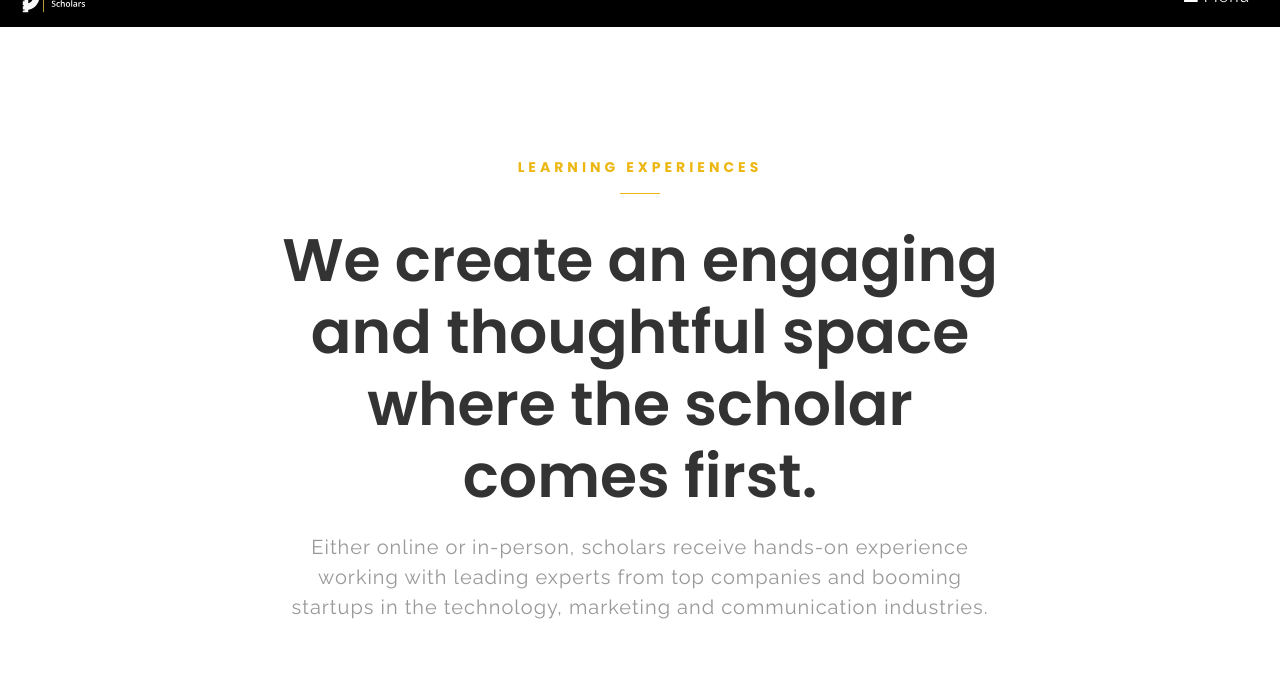
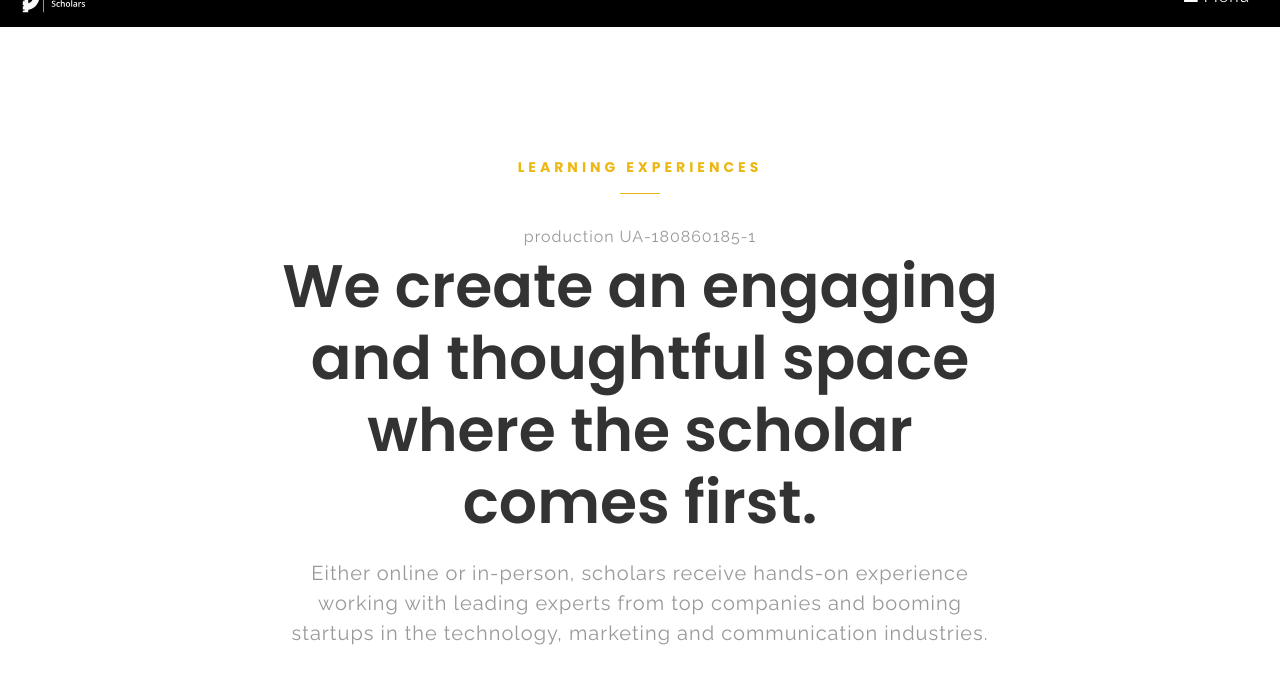
Before and after one commit to theTutorB/tutord-scholars-website, a Jekyll site: the page built from index.html, in a window 1280 px wide and 900 px high, scrolled down 871 px, cut to the strip 33-717 px from the top of the window. Built offline with Jekyll 4.4.1, drawn with Linux system fonts in a browser that asks for light colours; the list of posts is cut into pages by our own code.

```diff
--- a/_config.yml
+++ b/_config.yml
@@ -25,6 +25,7 @@ baseurl: "" # the subpath of your site, e.g. /blog
 url: "https://scholars.tutord.io" # the base hostname & protocol for your site, e.g. http://example.com
 instagram_username: tutordscholars
 github_username: theTutorB
+google_analytics: "UA-180860185-1"
 # Build settings
 markdown: kramdown
 theme: minima
--- a/_includes/head.html
+++ b/_includes/head.html
@@ -6,6 +6,12 @@
   <title>{% if page.title %}{{ page.title | escape }}{% else %}{{ site.title | escape }}{% endif %}</title>
   <meta name="description" content="{{ page.excerpt | default: site.description | strip_html | normalize_whitespace | truncate: 160 | escape }}">
 
+  <script>
+    console.log('about to check for google_analytics..');
+  </script>
+  {% if jekyll.environment == 'production' and site.google_analytics %}
+    {% include google-analytics.html %}
+  {% endif %}
   {% for path in site.data.assets.css %}
 
     {%- if path contains '://' -%}
@@ -20,8 +26,4 @@
   <link rel="icon" type="image/png" href="{{ page.url | absolute_url }}assets/images/favicon.ico">
   <link rel="canonical" href="{{ page.url | replace:'index.html','' | absolute_url }}">
   <link rel="alternate" type="application/rss+xml" title="{{ site.title | escape }}" href="{{ "/feed.xml" | relative_url }}">
-
-  {% if jekyll.environment == 'production' and site.google_analytics %}
-    {% include google-analytics.html %}
-  {% endif %}
 </head>
--- a/index.html
+++ b/index.html
@@ -150,6 +149,10 @@ courses:
     <div class='large-8 columns large-centered'>
       <div class="section-title">
         <p class="small-title">Learning Experiences</p>
+        {{ jekyll.environment }}
+        {{ site.google_analytics }}
+
+
         <h2>
           We create an engaging and thoughtful space
             <br/>
```
Also changed, not shown: other parts of index.html (+0 -1 lines).
